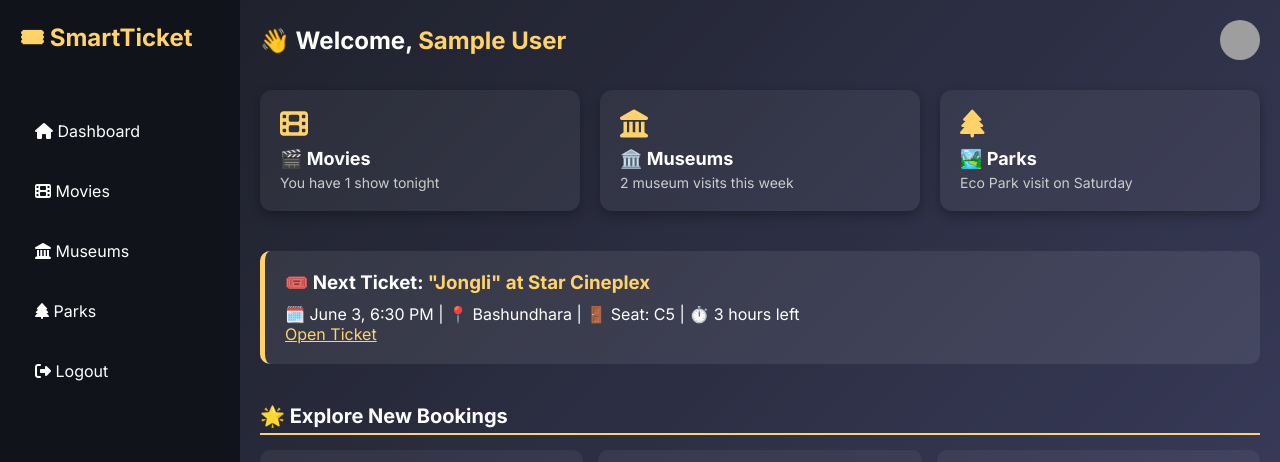
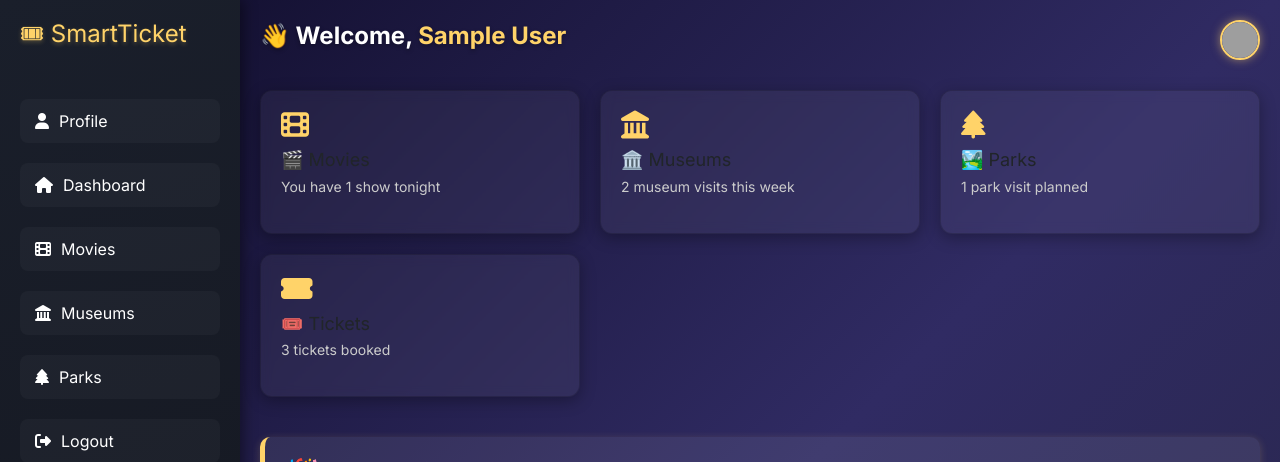
Before and after one commit to Muhtasim-Masum-Hasnayen/Ticket_Management_System, a PHP site: page /dashboard.php in a window 1280 px wide. Shown: the top 462 px of the page. Run offline with PHP 8.4, Linux system fonts and the light colour scheme; the visitor is signed in with stand-in values (Sample User, id 1); a stand-in replaces the project's code that opens the database connection; grey boxes are pictures that could not be loaded.

Commit message:
2nd Commit

```diff
--- a/Parks.php
+++ b/Parks.php
@@ -32,7 +32,7 @@
     }
 
     .package-card {
-      background-color: rgba(255, 255, 255, 0.07);
+      background-color: #111111;
       border-radius: 12px;
       padding: 20px;
       margin: 15px 0;
@@ -205,7 +205,7 @@
         <div class="park-card">
           <img src="SubornoGram.jpg" class="img-fluid rounded mb-3" alt="Suborno Gram">
           <h4>Suborno Gram</h4>
-          <p class="text-muted-light">Kuril, Dhaka</p>
+          <p class="text-muted-lig+ht">Kuril, Dhaka</p>
           <button class="btn btn-gradient w-100" data-bs-toggle="collapse" data-bs-target="#subornoPackages">View Packages</button>
 
           <div class="collapse mt-3" id="subornoPackages">
@@ -236,7 +236,7 @@
       <!-- Narsingdi Dream Holiday Park -->
       <div class="col-md-6 col-lg-4">
         <div class="park-card">
-          <img src="NarsingdiDream.jpg" class="img-fluid rounded mb-3" alt="Narsingdi Dream Holiday Park">
+          <img src="Dream Holiday Park.jpg" class="img-fluid rounded mb-3" alt="Narsingdi Dream Holiday Park">
           <h4>Dream Holiday Park</h4>
           <p class="text-muted-light">Narsingdi</p>
           <button class="btn btn-gradient w-100" data-bs-toggle="collapse" data-bs-target="#dreamPackages">View Packages</button>
--- a/dashboard.php
+++ b/dashboard.php
@@ -7,16 +7,26 @@ if (!isset($_SESSION['name'])) {
     exit();
 }
 
+// Assume you also have user ID and photo stored in session
+$user_id = $_SESSION['id'] ?? 1; // fallback id if missing
 $user_name = $_SESSION['name'];
+$user_phone = $_SESSION['phone'] ?? 'N/A'; // fallback phone
+$user_photo = $_SESSION['photo'] ?? 'assets/user.jpg'; // fallback photo path
 ?>
+
 <!DOCTYPE html>
 <html lang="en">
 <head>
-  <meta charset="UTF-8">
-  <meta name="viewport" content="width=device-width, initial-scale=1.0">
+  <meta charset="UTF-8" />
+  <meta name="viewport" content="width=device-width, initial-scale=1" />
   <title>SmartTicket | Dashboard</title>
-  <link rel="stylesheet" href="https://cdnjs.cloudflare.com/ajax/libs/font-awesome/6.5.0/css/all.min.css">
-  <link href="https://fonts.googleapis.com/css2?family=Inter:wght@400;600;700&display=swap" rel="stylesheet">
+
+  <!-- Bootstrap CSS for modal & responsive -->
+  <link href="https://cdn.jsdelivr.net/npm/bootstrap@5.3.3/dist/css/bootstrap.min.css" rel="stylesheet" />
+
+  <link rel="stylesheet" href="https://cdnjs.cloudflare.com/ajax/libs/font-awesome/6.5.0/css/all.min.css" />
+  <link href="https://fonts.googleapis.com/css2?family=Inter:wght@400;600;700&display=swap" rel="stylesheet" />
+
   <style>
     * {
       box-sizing: border-box;
@@ -24,132 +34,184 @@ $user_name = $_SESSION['name'];
       padding: 0;
       font-family: 'Inter', sans-serif;
     }
+
     body {
       display: flex;
-      background: linear-gradient(135deg, #1c1e26, #3e4164);
-      color: white;
+      background: linear-gradient(135deg, #0f0c29, #302b63, #24243e);
+      color: #f5f5f5;
       min-height: 100vh;
     }
+
     .sidebar {
       width: 240px;
-      background: #11131a;
+      background: linear-gradient(160deg, #1a1f2b, #11131a);
       padding: 20px;
       display: flex;
       flex-direction: column;
       gap: 20px;
+      box-shadow: 4px 0 12px rgba(0, 0, 0, 0.4);
     }
+
     .sidebar h1 {
       color: #ffd369;
       font-size: 24px;
       margin-bottom: 30px;
+      text-shadow: 0 2px 4px rgba(255, 211, 105, 0.3);
     }
+
     .sidebar a {
       color: #fff;
       text-decoration: none;
       font-weight: 500;
       padding: 10px 15px;
       border-radius: 8px;
-      transition: 0.3s;
+      transition: 0.3s ease;
+      background: rgba(255, 255, 255, 0.03);
+      display: flex;
+      align-items: center;
+      gap: 10px;
     }
+
     .sidebar a:hover {
       background: #ffd369;
-      color: #11131a;
+      color: #1a1f2b;
+      box-shadow: 0 4px 10px rgba(255, 211, 105, 0.4);
     }
+
     .main-content {
       flex-grow: 1;
       padding: 20px;
     }
+
     header {
       display: flex;
       justify-content: space-between;
       align-items: center;
       margin-bottom: 30px;
     }
+
     header h2 {
       font-size: 24px;
       font-weight: 700;
+      color: #ffffff;
+      text-shadow: 0 2px 4px rgba(0, 0, 0, 0.3);
     }
+
     header .profile {
       display: flex;
       align-items: center;
       gap: 10px;
     }
+
     header .profile img {
       width: 40px;
       height: 40px;
       border-radius: 50%;
+      border: 2px solid #ffd369;
+      box-shadow: 0 0 10px #ffd36980;
+      object-fit: cover;
     }
+
     .card-grid {
       display: grid;
       grid-template-columns: repeat(auto-fit, minmax(250px, 1fr));
       gap: 20px;
     }
+
     .card {
-      background: rgba(255,255,255,0.05);
+      background: rgba(255, 255, 255, 0.05);
       border-radius: 12px;
       padding: 20px;
-      box-shadow: 0 4px 12px rgba(0,0,0,0.3);
-      transition: 0.3s;
+      box-shadow: 0 4px 16px rgba(0, 0, 0, 0.3);
+      transition: 0.3s ease-in-out;
+      backdrop-filter: blur(6px);
     }
+
     .card:hover {
-      background: rgba(255,255,255,0.1);
+      background: rgba(255, 255, 255, 0.1);
+      transform: translateY(-5px);
+      box-shadow: 0 6px 20px rgba(255, 211, 105, 0.2);
     }
+
     .card i {
       font-size: 28px;
       margin-bottom: 10px;
       color: #ffd369;
     }
+
     .card h3 {
       font-size: 18px;
       margin-bottom: 5px;
     }
+
     .card p {
       font-size: 14px;
       color: #ccc;
     }
+
     .upcoming-ticket {
       margin: 40px 0;
       padding: 20px;
-      background: rgba(255,255,255,0.08);
+      background: rgba(255, 255, 255, 0.08);
       border-left: 5px solid #ffd369;
       border-radius: 10px;
+      box-shadow: 0 2px 8px rgba(255, 211, 105, 0.2);
     }
+
     .upcoming-ticket h3 {
       margin-bottom: 10px;
+      color: #ffffff;
     }
-    .explore-section h2, .offer-section h2 {
+
+    .explore-section h2,
+    .offer-section h2 {
       margin-top: 40px;
       margin-bottom: 15px;
       font-size: 20px;
       border-bottom: 2px solid #ffd369;
       padding-bottom: 5px;
+      color: #ffffff;
     }
-    .explore-grid, .offer-grid {
+
+    .explore-grid,
+    .offer-grid {
       display: grid;
       grid-template-columns: repeat(auto-fit, minmax(180px, 1fr));
       gap: 15px;
     }
-    .explore-item, .offer-item {
-      background: rgba(255,255,255,0.05);
+
+    .explore-item,
+    .offer-item {
+      background: rgba(255, 255, 255, 0.05);
       padding: 15px;
       border-radius: 10px;
       text-align: center;
-      transition: 0.3s;
+      transition: 0.3s ease;
+      box-shadow: 0 4px 12px rgba(0, 0, 0, 0.2);
     }
-    .explore-item:hover, .offer-item:hover {
-      background: rgba(255,255,255,0.1);
+
+    .explore-item:hover,
+    .offer-item:hover {
+      background: rgba(255, 255, 255, 0.1);
+      transform: scale(1.03);
+      box-shadow: 0 6px 20px rgba(255, 211, 105, 0.2);
     }
-    .explore-item img, .offer-item img {
+
+    .explore-item img,
+    .offer-item img {
       width: 100%;
       height: 100px;
       object-fit: cover;
       border-radius: 8px;
       margin-bottom: 8px;
     }
-    .explore-item h4, .offer-item h4 {
+
+    .explore-item h4,
+    .offer-item h4 {
       font-size: 14px;
       color: #fff;
     }
+
     footer {
       margin-top: 50px;
       text-align: center;
@@ -159,8 +221,12 @@ $user_name = $_SESSION['name'];
   </style>
 </head>
 <body>
+
   <div class="sidebar">
     <h1>🎟 SmartTicket</h1>
+    <a href="#" data-bs-toggle="modal" data-bs-target="#profileModal">
+      <i class="fas fa-user"></i> Profile
+    </a>
     <a href="#"><i class="fas fa-house"></i> Dashboard</a>
     <a href="#"><i class="fas fa-film"></i> Movies</a>
     <a href="#"><i class="fas fa-landmark"></i> Museums</a>
@@ -172,7 +238,7 @@ $user_name = $_SESSION['name'];
     <header>
       <h2>👋 Welcome, <span style="color:#ffd369"><?php echo htmlspecialchars($user_name); ?></span></h2>
       <div class="profile">
-        <img src="assets/user.jpg" alt="User">
+        <img src="<?php echo htmlspecialchars($user_photo); ?>" alt="User Profile Photo" />
       </div>
     </header>
 
@@ -190,44 +256,51 @@ $user_name = $_SESSION['name'];
       <div class="card">
         <i class="fas fa-tree"></i>
         <h3>🏞️ Parks</h3>
-        <p>Eco Park visit on Saturday</p>
+        <p>1 park visit planned</p>
+      </div>
+      <div class="card">
+        <i class="fas fa-ticket-alt"></i>
+        <h3>🎟️ Tickets</h3>
+        <p>3 tickets booked</p>
       </div>
     </section>
 
     <section class="upcoming-ticket">
-      <h3>🎟️ Next Ticket: <span style="color:#ffd369">"Jongli" at Star Cineplex</span></h3>
-      <p>🗓️ June 3, 6:30 PM | 📍 Bashundhara | 🚪 Seat: C5 | ⏱️ 3 hours left</p>
-      <a href="#" style="color: #ffd369; text-decoration: underline;">Open Ticket</a>
+      <h3>🎉 Upcoming Ticket</h3>
+      <p><strong>Event:</strong> Rock Music Festival</p>
+      <p><strong>Date:</strong> June 15, 2025</p>
+      <p><strong>Venue:</strong> Central Park</p>
+      <p><strong>Seat:</strong> Section B, Row 12, Seat 7</p>
     </section>
 
     <section class="explore-section">
-      <h2>🌟 Explore New Bookings</h2>
+      <h2>Explore Movies</h2>
       <div class="explore-grid">
         <div class="explore-item">
-          <img src="assets/movies.jpg" alt="Movies">
-          <h4>Trending Movies</h4>
+          <img src="assets/movie1.jpg" alt="Movie 1" />
+          <h4>Action Thriller</h4>
         </div>
         <div class="explore-item">
-          <img src="assets/museum.jpg" alt="Museums">
-          <h4>Featured Museums</h4>
+          <img src="assets/movie2.jpg" alt="Movie 2" />
+          <h4>Romantic Comedy</h4>
         </div>
         <div class="explore-item">
-          <img src="assets/park.jpg" alt="Parks">
-          <h4>Top Parks</h4>
+          <img src="assets/movie3.jpg" alt="Movie 3" />
+          <h4>Science Fiction</h4>
         </div>
       </div>
     </section>
 
     <section class="offer-section">
-      <h2>💸 Offers & Discounts</h2>
+      <h2>Special Offers</h2>
       <div class="offer-grid">
         <div class="offer-item">
-          <img src="assets/bkash_offer.jpg" alt="Bkash">
-          <h4>Bkash Cashback</h4>
+          <img src="assets/offer1.jpg" alt="Offer 1" />
+          <h4>20% off on Rock Festival</h4>
         </div>
         <div class="offer-item">
-          <img src="assets/combo.jpg" alt="Combo">
-          <h4>Combo Deals: Book 2 get 1</h4>
+          <img src="assets/offer2.jpg" alt="Offer 2" />
+          <h4>Buy 1 Get 1 Free</h4>
         </div>
       </div>
     </section>
@@ -236,5 +309,52 @@ $user_name = $_SESSION['name'];
       &copy; 2025 SmartTicket. All rights reserved.
     </footer>
   </div>
+
+  <!-- Profile Modal -->
+  <div class="modal fade" id="profileModal" tabindex="-1" aria-labelledby="profileModalLabel" aria-hidden="true">
+    <div class="modal-dialog modal-dialog-centered">
+      <div class="modal-content" style="background:#11131a; color:#fff; border-radius: 15px;">
+        <div class="modal-header border-0">
+          <h5 class="modal-title" id="profileModalLabel">Your Profile</h5>
+          <button type="button" class="btn-close btn-close-white" data-bs-dismiss="modal" aria-label="Close"></button>
+        </div>
+        <form action="update_profile.php" method="post" enctype="multipart/form-data" class="px-3 pb-3">
+          <div class="text-center mb-3">
+            <img src="<?php echo htmlspecialchars($user_photo); ?>" alt="Profile Picture" id="profilePreview" style="width: 120px; height: 120px; object-fit: cover; border-radius: 50%; border: 2px solid #ffd369; box-shadow: 0 0 12px #ffd36988;" />
+          </div>
+          <div class="mb-3">
+            <label for="profileName" class="form-label">Name</label>
+            <input type="text" class="form-control" id="profileName" name="name" value="<?php echo htmlspecialchars($user_name); ?>" required />
+          </div>
+          <div class="mb-3">
+            <label for="profilePhone" class="form-label">Phone</label>
+            <input type="tel" class="form-control" id="profilePhone" name="phone" value="<?php echo htmlspecialchars($user_phone); ?>" required />
+          </div>
+          <div class="mb-3">
+            <label for="profilePhoto" class="form-label">Profile Picture</label>
+            <input type="file" class="form-control" id="profilePhoto" name="photo" accept="image/*" onchange="previewImage(event)" />
+          </div>
+          <input type="hidden" name="id" value="<?php echo htmlspecialchars($user_id); ?>" />
+          <button type="submit" class="btn btn-warning w-100">Update Profile</button>
+        </form>
+      </div>
+    </div>
+  </div>
+
+  <script src="https://cdn.jsdelivr.net/npm/bootstrap@5.3.3/dist/js/bootstrap.bundle.min.js"></script>
+
+  <script>
+    // Preview profile picture on file input change
+    function previewImage(event) {
+      const input = event.target;
+      if (input.files && input.files[0]) {
+        const reader = new FileReader();
+        reader.onload = function(e) {
+          document.getElementById('profilePreview').src = e.target.result;
+        }
+        reader.readAsDataURL(input.files[0]);
+      }
+    }
+  </script>
 </body>
 </html>
```
Also changed, not shown: LandingPage.php (+43 -0 lines), update_profile.php (added, +87 -0 lines), Dream Holiday Park.jpg (added), Mana Bay.jpg (added), SubornoGram.jpg (added).
